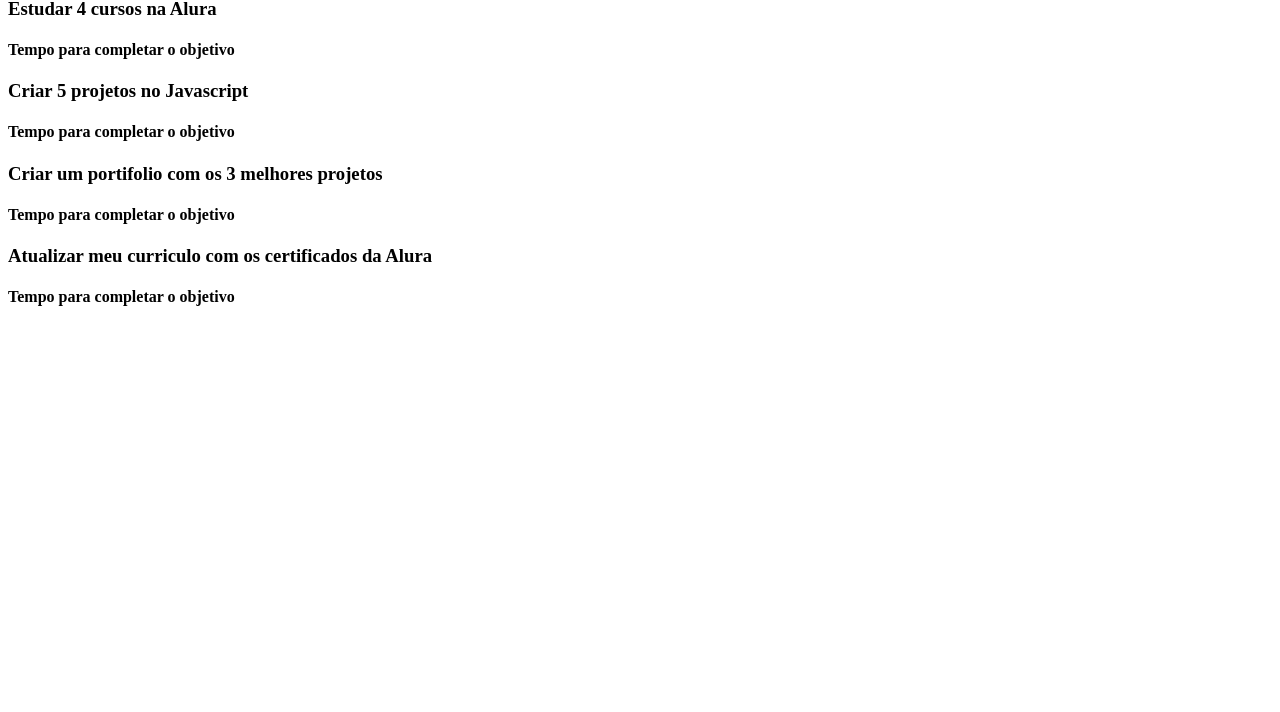
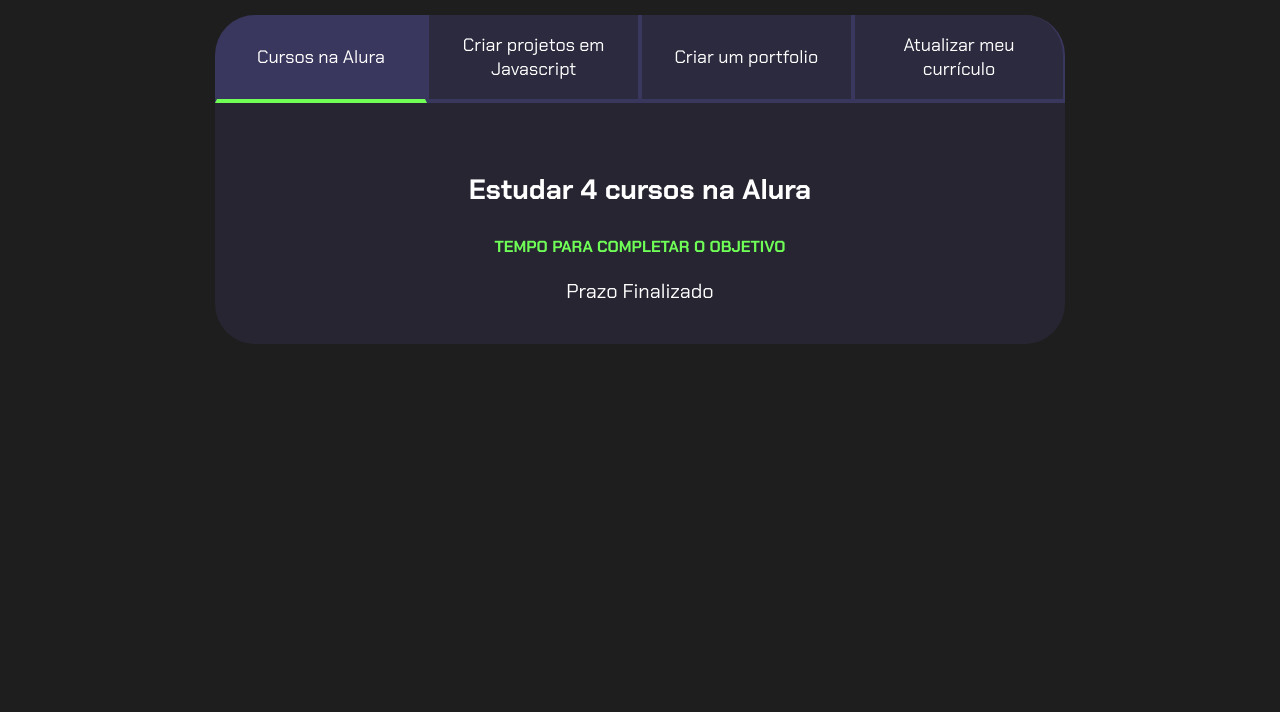
Before and after one commit to tefanni/STEPHANIE-3E, a plain HTML site: page index.html in a window 1280 px wide. Shown: the part 88-800 px from the top of the page. Drawn offline with Linux system fonts and the light colour scheme.

Commit message:
Add files via upload

```diff
--- a/index.html
+++ b/index.html
@@ -3,38 +3,38 @@
 <head>
     <meta charset="UTF-8">
     <meta name="viewport" content="width=device-width, initial-scale=1.0">
-    <title>Meus objetivos do ano </title>
+    <title>Meus objetivos do ano</title>
     <link rel="stylesheet" href="style.css">
 </head>
 <body>
-    <section class="conteúdo pricipal"
-h2 class="titulo-principal">Meus objetivos do ano</span>_<span><h2></h2>
-<div class= "conteúdo">
+    <section class="conteudo-principal">
+        <h2 class="titulo-principal">Meus Objetivos do ano<span>_</span></h2>
+        <div class="conteudo">
         <div class="botoes">
-    <button class="botao ativo">Cursos no Alura </button>
-    <button class= "botao"> Criar projetos no Java Script</button>
-<button class="botao">Criar um portifolio</button>
-<button class="botao">Atulizar meu currículo</button>
+            <button class="botao ativo">Cursos na Alura</button>
+            <button class="botao">Criar projetos em Javascript</button>
+            <button class="botao">Criar um portfolio</button>
+            <button class="botao">Atualizar meu currículo</button>
         </div>
-<div class="aba-textos"></div>
- <div class="aba-conteúdo ativo">
-      <h3 class="aba-conteúdo-titulo-principal "> Estudar 4 cursos na Alura </h3>
-      <h4 class="aba-conteúdo-titulo-secundario"> Tempo para completar o objetivo</h4>
+        <div class="abas-textos">
+            <div class="aba-conteudo ativo">
+                <h3 class="aba-conteudo-titulo-principal">Estudar 4 cursos na Alura</h3>
+                <h4 class="aba-conteudo-titulo-secundario">Tempo para completar o objetivo</h4>
                 <div class="contador"></div>
             </div>
-<div class="aba-conteúdo">
-    <h3 class="aba-conteúdo-titulo-principal">Criar 5 projetos no Javascript</h3>
-    <h4 class="aba-conteúdo-titulo-secundario">Tempo para completar o objetivo</h4>
+            <div class="aba-conteudo">
+                <h3 class="aba-conteudo-titulo-principal">Criar 5 projetos em Javascript</h3>
+                <h4 class="aba-conteudo-titulo-secundario">Tempo para completar o objetivo</h4>
                 <div class="contador"></div>
             </div>
-<div class="aba-conteúdo"></div>
-   <h3 class="aba-conteúdo-titulo-principal"> Criar um portifolio com os 3 melhores projetos</h3>
-   <h4 class="aba-conteúdo-titulo-secundario">Tempo para completar o objetivo</h4>
+            <div class="aba-conteudo">
+                <h3 class="aba-conteudo-titulo-principal">Criar um portfolio com os meus 3 melhores projetos</h3>
+                <h4 class="aba-conteudo-titulo-secundario">Tempo para completar o objetivo</h4>
                 <div class="contador"></div>
             </div>
-    <div class="aba-conteúdo"></div>
-    <h3 class="aba-conteúdo-titulo-principal">Atualizar meu curriculo com os certificados da Alura</h3>
-    <h4 class="aba-conteúdo-titulo-secundario">Tempo para completar o objetivo</h4>
+            <div class="aba-conteudo">
+                <h3 class="aba-conteudo-titulo-principal">Atualizar meu curriculo com os certificados da Alura</h3>
+                <h4 class="aba-conteudo-titulo-secundario">Tempo para completar o objetivo</h4>
                 <div class="contador"></div>
             </div>
         </div>
--- a/main.js
+++ b/main.js
@@ -0,0 +1,53 @@
+const botoes= document.querySelectorAll(".botao");
+const textos = document.querySelectorAll(".aba-conteudo");
+for(let i=0; i<botoes.length; i++){
+    botoes[i].onclick = function(){
+        for(let j=0; j<botoes.length; j++){
+            botoes[j].classList.remove("ativo");
+            textos[j].classList.remove("ativo");
+        }
+        botoes[i].classList.add("ativo");
+        textos[i].classList.add("ativo");
+    }
+}
+const contadores = document.querySelectorAll(".contador");
+const tempoObjetivo1 = new Date("2025-10-05T05:30:00");
+const tempoObjetivo2 = new Date("2028-12-05T06:21:00");
+const tempoObjetivo3 = new Date("2026-11-05T07:45:00");
+const tempoObjetivo4 = new Date("2026-07-10T08:54:00");
+
+const tempos = [tempoObjetivo1,tempoObjetivo2,tempoObjetivo3,tempoObjetivo4];
+
+
+
+
+
+
+function calculaTempo(tempoObjetivo) {
+    let tempoAtual = new Date();
+    let tempoFinal = tempoObjetivo - tempoAtual;
+    let segundos = Math.floor(tempoFinal / 1000);
+    let minutos = Math.floor(segundos / 60);
+    let horas = Math.floor(minutos / 60);
+    let dias = Math.floor(horas / 24);
+    segundos %= 60;
+    minutos %= 60;
+    horas %= 24;
+  if (tempoFinal > 0 ){
+    return dias + " dias " + horas + " horas " + minutos + " minutos " + segundos + " segundos";
+   } else{
+        return "Prazo Finalizado"
+    }
+
+}
+function atualizaCronometro(){
+    for (let i=0; i<contadores.length;i++){
+    contadores[i].textContent = calculaTempo(tempos[i]);
+    }
+    }
+
+    atualizaCronometro();{
+    setInterval(atualizaCronometro,1000);
+}
+
+//comecaCronometro();
--- a/style.css
+++ b/style.css
@@ -0,0 +1,108 @@
+@import url('https://fonts.googleapis.com/css2?family=Chakra+Petch:wght@400;700&display=swap');
+
+:root {
+    --cor-de-fundo: #1E1E1E;
+    --verde: #6FFF57;
+    --branco: #FFFFFF;
+    --botao-ativo: #3A375E;
+    --botao-inativo: rgba(58, 55, 94, 0.5);
+    --texto-fundo: rgba(58, 55, 94, 0.3);
+}
+
+body {
+    background-color: var(--cor-de-fundo);
+    color: var(--branco);
+    font-family: 'Chakra Petch', sans-serif;
+}
+
+
+.conteudo-principal {
+    display: flex;
+    flex-direction: column;
+    justify-content: center;
+    align-items: center;
+    max-width: 1200px;
+    width: 100%;
+    margin: 0 auto;
+}
+
+.titulo-principal {
+    text-align: left;
+    width: 100%;
+    font-size: 32px;
+}
+
+.titulo-principal span {
+    color: var(--verde);
+}
+
+
+.botao {
+    font-family: 'Chakra Petch', sans-serif;
+    background-color: var(--botao-inativo);
+    color: var(--branco);
+    display: flex;
+    justify-content: center;
+    padding: 1em;
+    font-size: 18px;
+    align-items: center;
+    width: 100%;
+    border-bottom: 4px solid var(--botao-ativo);
+    border-left: 2px solid var(--botao-ativo);
+    border-right: 2px solid var(--botao-ativo);
+    border-top: none;
+}
+
+.botao:first-child {
+    border-radius: 40px 40px 0 0;
+}
+
+.botoes {
+    display: block;
+}
+
+.botao.ativo{
+    background-color: var(--botao-ativo);
+    border-bottom: 4px solid var(--verde);
+}
+
+.abas-textos{
+    background-color: var(--texto-fundo);
+    padding: 40px;
+    border-radius: 0 0 40px 40px;
+}
+.aba-conteudo.ativo{
+    display:block;
+}
+
+.aba-conteudo{
+    display: none;
+}
+
+.aba-conteudo-titulo-principal{
+    font-size: 28px;
+    text-align: center;
+}
+.aba-conteudo-titulo-secundario{
+    text-align: center;
+    color: var(--verde);
+    text-transform: uppercase;
+}
+.contador{
+    font-size: 20px;
+    text-align: center;
+}
+
+@media screen and (min-width: 768px) {
+    .botoes {
+        display: flex;
+    }
+
+    .botao:first-child {
+        border-radius: 40px 0 0 0;
+    }
+
+    .botao:last-child {
+        border-radius: 0 40px 0 0;
+    }
+}
```
Lines whose indentation alone changed are shown as unchanged.
